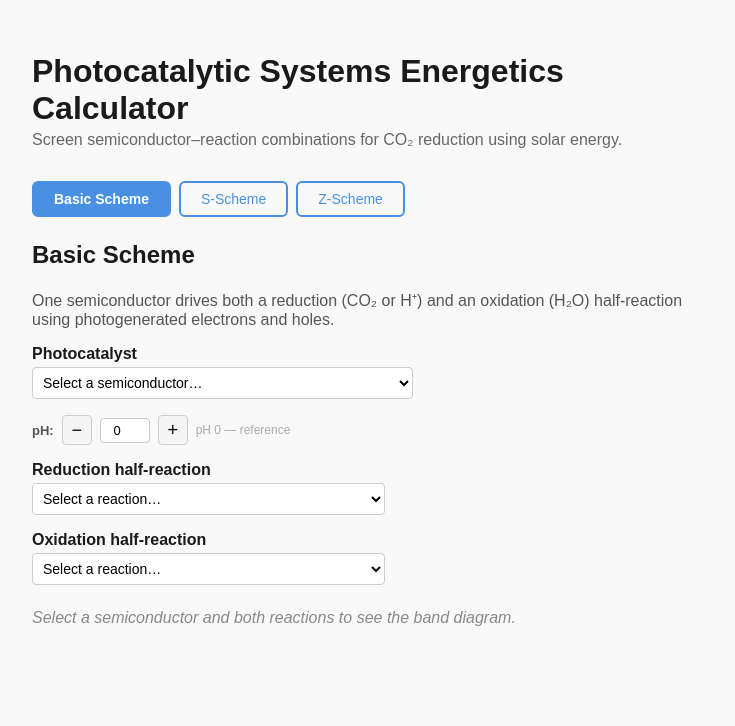
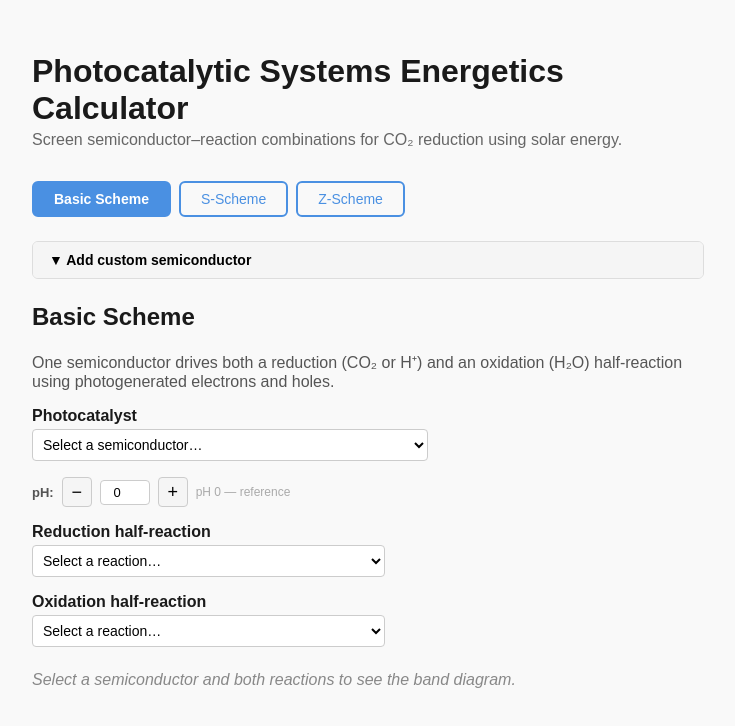
Before and after one commit to pwaycuilis/photocat-calc, a React (Vite) app: page / in a window 1280 px wide. Shown: the top 726 px of the page, without its empty margins (272-1007 px from the left). Built offline with nearby package versions, Linux system fonts and the light colour scheme.

Commit message:
Add custom semiconductor input with session-only storage

```diff
--- a/src/App.jsx
+++ b/src/App.jsx
@@ -4,8 +4,85 @@ import BasicScheme from "./schemes/basic/BasicScheme";
 import SScheme from "./schemes/s-scheme/SScheme";
 import ZScheme from "./schemes/z-scheme/ZScheme";
 
+function CustomSemiconductorForm({ onAdd }) {
+  const [open, setOpen] = useState(false);
+  const [name, setName] = useState("");
+  const [cbEdge, setCbEdge] = useState("");
+  const [vbEdge, setVbEdge] = useState("");
+  const [bandgapEv, setBandgapEv] = useState("");
+  const [notes, setNotes] = useState("");
+  const [error, setError] = useState("");
+
+  function handleSubmit() {
+    if (!name.trim()) { setError("Name is required."); return; }
+    const cb = parseFloat(cbEdge);
+    const vb = parseFloat(vbEdge);
+    const eg = parseFloat(bandgapEv);
+    if (isNaN(cb) || isNaN(vb) || isNaN(eg)) { setError("CB, VB, and band gap must be valid numbers."); return; }
+    onAdd({ id: `custom_${Date.now()}`, name: name.trim(), cbEdge: cb, vbEdge: vb, bandgapEv: eg, notes: notes.trim() });
+    setName(""); setCbEdge(""); setVbEdge(""); setBandgapEv(""); setNotes(""); setError("");
+    setOpen(false);
+  }
+
+  const inputStyle = { width: "100%", padding: "6px", border: "1px solid #ccc", borderRadius: "4px", fontSize: "13px", boxSizing: "border-box" };
+  const labelStyle = { display: "block", fontSize: "13px", fontWeight: "bold", marginBottom: "4px" };
+
+  return (
+    <div style={{ marginBottom: "24px", border: "1px solid #ddd", borderRadius: "6px", overflow: "hidden" }}>
+      <button
+        onClick={() => setOpen(!open)}
+        style={{ width: "100%", padding: "10px 16px", background: "#f5f5f5", border: "none", cursor: "pointer", textAlign: "left", fontWeight: "bold", fontSize: "14px" }}
+      >
+        {open ? "▲" : "▼"} Add custom semiconductor
+      </button>
+      {open && (
+        <div style={{ padding: "16px", display: "grid", gap: "12px" }}>
+          <div style={{ display: "grid", gridTemplateColumns: "repeat(auto-fit, minmax(200px, 1fr))", gap: "12px" }}>
+            <div>
+              <label style={labelStyle}>Name *</label>
+              <input value={name} onChange={e => setName(e.target.value)} style={inputStyle} placeholder="e.g. My Semiconductor" />
+            </div>
+            <div>
+              <label style={labelStyle}>Band gap Eg (eV) *</label>
+              <input type="number" value={bandgapEv} onChange={e => setBandgapEv(e.target.value)} style={inputStyle} placeholder="e.g. 2.4" />
+            </div>
+            <div>
+              <label style={labelStyle}>CB edge (V vs NHE, pH 0) *</label>
+              <input type="number" value={cbEdge} onChange={e => setCbEdge(e.target.value)} style={inputStyle} placeholder="e.g. -0.5" />
+            </div>
+            <div>
+              <label style={labelStyle}>VB edge (V vs NHE, pH 0) *</label>
+              <input type="number" value={vbEdge} onChange={e => setVbEdge(e.target.value)} style={inputStyle} placeholder="e.g. 1.9" />
+            </div>
+          </div>
+          <div>
+            <label style={labelStyle}>Notes (optional)</label>
+            <input value={notes} onChange={e => setNotes(e.target.value)} style={inputStyle} placeholder="e.g. Novel organic semiconductor, visible-light active" />
+          </div>
+          {error && <p style={{ color: "#721c24", fontSize: "13px", margin: 0 }}>{error}</p>}
+          <button
+            onClick={handleSubmit}
+            style={{ padding: "8px 20px", background: "#1a5276", color: "white", border: "none", borderRadius: "4px", cursor: "pointer", fontWeight: "bold", fontSize: "14px", justifySelf: "start" }}
+          >
+            Add
+          </button>
+        </div>
+      )}
+    </div>
+  );
+}
+
 export default function App() {
   const [activeScheme, setActiveScheme] = useState("basic");
+  const [customSemiconductors, setCustomSemiconductors] = useState([]);
+
+  function handleAddCustom(semiconductor) {
+    setCustomSemiconductors(prev => [...prev, semiconductor]);
+  }
+
+  function handleRemoveCustom(id) {
+    setCustomSemiconductors(prev => prev.filter(s => s.id !== id));
+  }
 
   return (
     <div style={{ maxWidth: "720px", margin: "0 auto", padding: "32px 24px", fontFamily: "sans-serif" }}>
@@ -16,9 +93,23 @@ export default function App() {
 
       <SchemeSelector activeScheme={activeScheme} onChange={setActiveScheme} />
 
-      {activeScheme === "basic" && <BasicScheme />}
-      {activeScheme === "s-scheme" && <SScheme />}
-      {activeScheme === "z-scheme" && <ZScheme />}
+      <CustomSemiconductorForm onAdd={handleAddCustom} />
+
+      {customSemiconductors.length > 0 && (
+        <div style={{ marginBottom: "24px", padding: "12px 16px", background: "#f9f9f9", border: "1px solid #eee", borderRadius: "6px" }}>
+          <p style={{ fontSize: "13px", fontWeight: "bold", margin: "0 0 8px" }}>Custom semiconductors (session only — lost on refresh):</p>
+          {customSemiconductors.map(s => (
+            <div key={s.id} style={{ display: "flex", alignItems: "center", gap: "12px", fontSize: "13px", marginBottom: "4px" }}>
+              <span>{s.name} — CB: {s.cbEdge} V, VB: {s.vbEdge} V, Eg: {s.bandgapEv} eV</span>
+              <button onClick={() => handleRemoveCustom(s.id)} style={{ fontSize: "12px", color: "#721c24", background: "none", border: "none", cursor: "pointer", padding: 0 }}>Remove</button>
+            </div>
+          ))}
+        </div>
+      )}
+
+      {activeScheme === "basic" && <BasicScheme customSemiconductors={customSemiconductors} />}
+      {activeScheme === "s-scheme" && <SScheme customSemiconductors={customSemiconductors} />}
+      {activeScheme === "z-scheme" && <ZScheme customSemiconductors={customSemiconductors} />}
     </div>
   );
 }
--- a/src/components/SemiconductorPicker.jsx
+++ b/src/components/SemiconductorPicker.jsx
@@ -1,15 +1,14 @@
 import semiconductors from "../data/semiconductors";
 
-// label: displayed above the dropdown (e.g. "Photocatalyst" or "Photoanode")
-// value: the currently selected semiconductor id (string)
-// onChange: called with the full semiconductor object when selection changes
-export default function SemiconductorPicker({ label, value, onChange }) {
+export default function SemiconductorPicker({ label, value, onChange, customSemiconductors = [] }) {
+  const allSemiconductors = [...semiconductors, ...customSemiconductors];
+
   function handleChange(e) {
-    const selected = semiconductors.find((s) => s.id === e.target.value);
+    const selected = allSemiconductors.find((s) => s.id === e.target.value);
     onChange(selected);
   }
 
-  const selected = semiconductors.find((s) => s.id === value);
+  const selected = allSemiconductors.find((s) => s.id === value);
 
   return (
     <div style={{ marginBottom: "16px" }}>
@@ -18,11 +17,22 @@ export default function SemiconductorPicker({ label, value, onChange }) {
       </label>
       <select value={value ?? ""} onChange={handleChange} style={{ padding: "6px", minWidth: "260px" }}>
         <option value="" disabled>Select a semiconductor…</option>
-        {semiconductors.map((s) => (
-          <option key={s.id} value={s.id}>
-            {s.name} (Eg = {s.bandgapEv} eV)
-          </option>
-        ))}
+        <optgroup label="Library">
+          {semiconductors.map((s) => (
+            <option key={s.id} value={s.id}>
+              {s.name} (Eg = {s.bandgapEv} eV)
+            </option>
+          ))}
+        </optgroup>
+        {customSemiconductors.length > 0 && (
+          <optgroup label="Custom (session)">
+            {customSemiconductors.map((s) => (
+              <option key={s.id} value={s.id}>
+                {s.name} (Eg = {s.bandgapEv} eV)
+              </option>
+            ))}
+          </optgroup>
+        )}
       </select>
       {selected && (
         <p style={{ margin: "6px 0 0", fontSize: "13px", color: "#555" }}>
--- a/src/schemes/basic/BasicScheme.jsx
+++ b/src/schemes/basic/BasicScheme.jsx
@@ -30,7 +30,7 @@ function PHInput({ value, onChange }) {
   );
 }
 
-export default function BasicScheme() {
+export default function BasicScheme({ customSemiconductors = [] }) {
   const [semiconductor, setSemiconductor] = useState(null);
   const [reductionCouple, setReductionCouple] = useState(null);
   const [oxidationCouple, setOxidationCouple] = useState(null);
@@ -55,6 +55,7 @@ export default function BasicScheme() {
         label="Photocatalyst"
         value={semiconductor?.id}
         onChange={setSemiconductor}
+        customSemiconductors={customSemiconductors}
       />
       <PHInput value={pH} onChange={setPH} />
       <RedoxPicker
--- a/src/schemes/s-scheme/SScheme.jsx
+++ b/src/schemes/s-scheme/SScheme.jsx
@@ -56,7 +56,7 @@ function PHInput({ value, onChange }) {
   );
 }
 
-export default function SScheme() {
+export default function SScheme({ customSemiconductors = [] }) {
   const [rp, setRp] = useState(null);
   const [op, setOp] = useState(null);
   const [reductionCouple, setReductionCouple] = useState(null);
@@ -87,7 +87,7 @@ export default function SScheme() {
           <p style={{ margin: "0 0 8px", fontWeight: "bold", color: "#1a5276" }}>
             Reduction Photocatalyst (RP)
           </p>
-          <SemiconductorPicker label="Semiconductor" value={rp?.id} onChange={setRp} />
+          <SemiconductorPicker label="Semiconductor" value={rp?.id} onChange={setRp} customSemiconductors={customSemiconductors} />
           <PHInput value={rpPH} onChange={setRpPH} />
           <RedoxPicker label="Reduction half-reaction" value={reductionCouple?.id} onChange={setReductionCouple} />
         </div>
@@ -95,7 +95,7 @@ export default function SScheme() {
           <p style={{ margin: "0 0 8px", fontWeight: "bold", color: "#784212" }}>
             Oxidation Photocatalyst (OP)
           </p>
-          <SemiconductorPicker label="Semiconductor" value={op?.id} onChange={setOp} />
+          <SemiconductorPicker label="Semiconductor" value={op?.id} onChange={setOp} customSemiconductors={customSemiconductors} />
           <PHInput value={opPH} onChange={setOpPH} />
           <RedoxPicker label="Oxidation half-reaction" filter="water_oxidation" value={oxidationCouple?.id} onChange={setOxidationCouple} />
         </div>
--- a/src/schemes/z-scheme/ZScheme.jsx
+++ b/src/schemes/z-scheme/ZScheme.jsx
@@ -57,7 +57,7 @@ function PHInput({ value, onChange }) {
   );
 }
 
-export default function ZScheme() {
+export default function ZScheme({ customSemiconductors = [] }) {
   const [pc1, setPc1] = useState(null);
   const [pc2, setPc2] = useState(null);
   const [mediator, setMediator] = useState(null);
@@ -89,7 +89,7 @@ export default function ZScheme() {
           <p style={{ margin: "0 0 8px", fontWeight: "bold", color: "#1a5276" }}>
             Photocathode (PC1) — Reduction
           </p>
-          <SemiconductorPicker label="Semiconductor" value={pc1?.id} onChange={setPc1} />
+          <SemiconductorPicker label="Semiconductor" value={pc1?.id} onChange={setPc1} customSemiconductors={customSemiconductors} />
           <PHInput value={pc1PH} onChange={setPc1PH} />
           <RedoxPicker label="Reduction half-reaction" value={reductionCouple?.id} onChange={setReductionCouple} />
         </div>
@@ -97,7 +97,7 @@ export default function ZScheme() {
           <p style={{ margin: "0 0 8px", fontWeight: "bold", color: "#784212" }}>
             Photoanode (PC2) — Oxidation
           </p>
-          <SemiconductorPicker label="Semiconductor" value={pc2?.id} onChange={setPc2} />
+          <SemiconductorPicker label="Semiconductor" value={pc2?.id} onChange={setPc2} customSemiconductors={customSemiconductors} />
           <PHInput value={pc2PH} onChange={setPc2PH} />
           <RedoxPicker label="Oxidation half-reaction" filter="water_oxidation" value={oxidationCouple?.id} onChange={setOxidationCouple} />
         </div>
```
